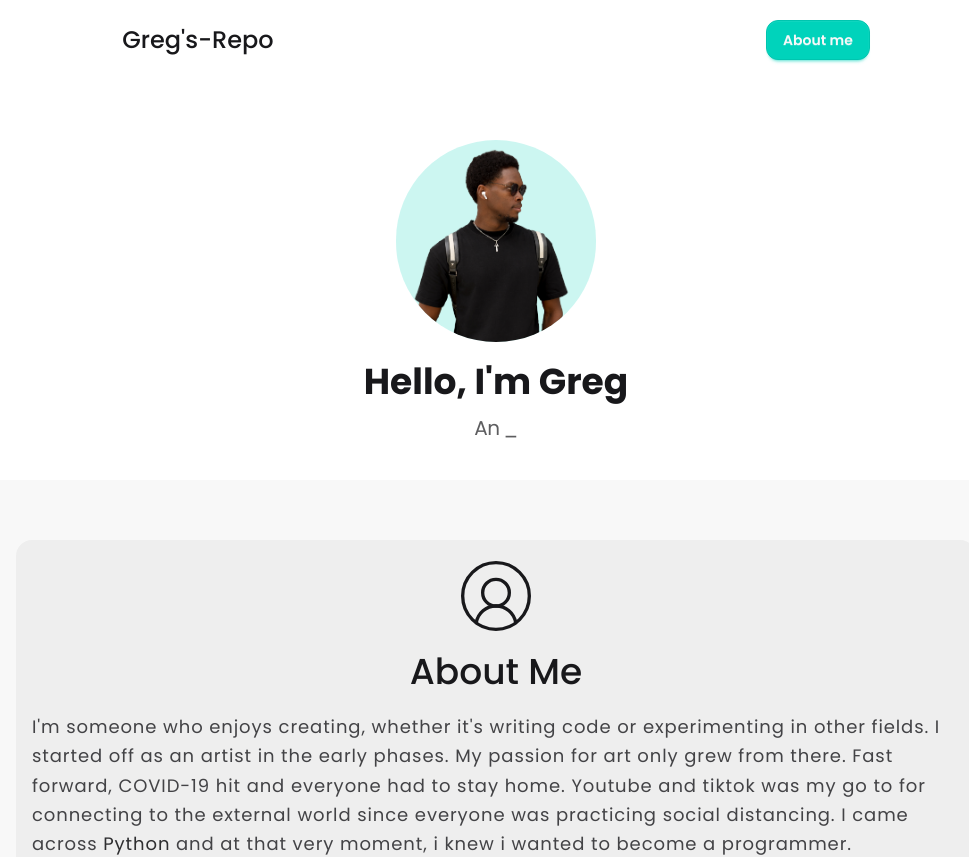
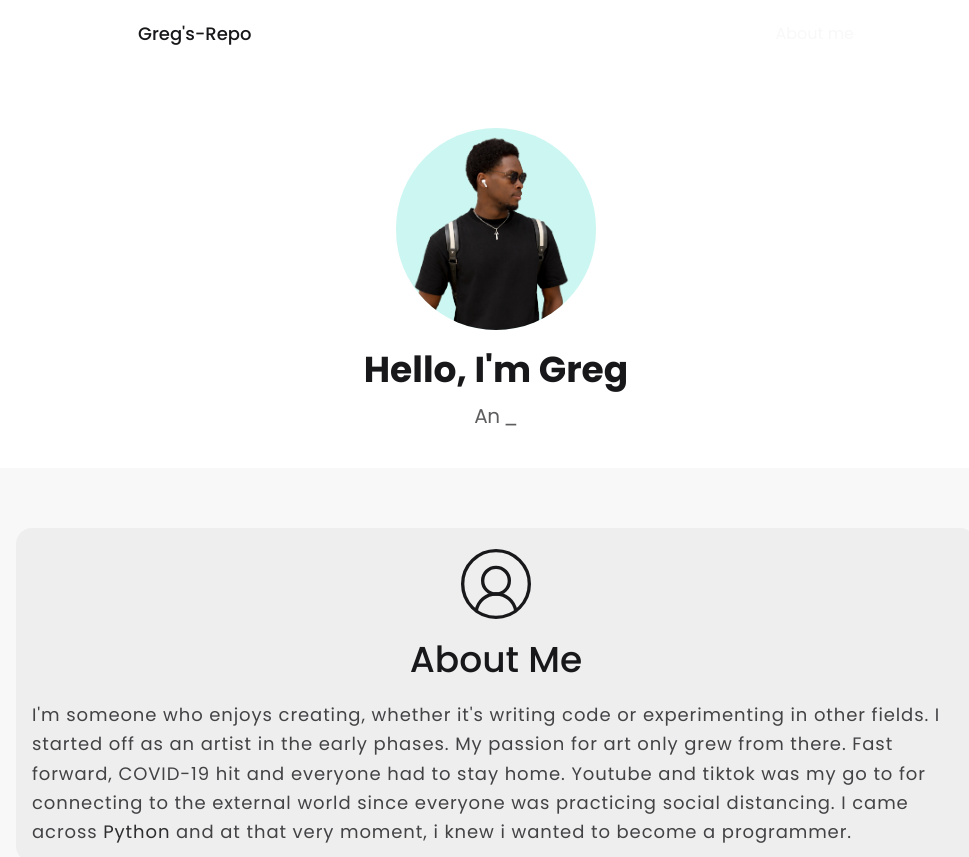
Before and after one commit to storytimewithgreg1-sudo/portfolio, a React (Vite) app: page / in a window 1280 px wide. Shown: the top 857 px of the page, without its empty margins (144-1113 px from the left). Built offline with nearby package versions, Linux system fonts and the light colour scheme.

Commit message:
adjusted button and progress bar size

```diff
--- a/src/components/Navbar.jsx
+++ b/src/components/Navbar.jsx
@@ -5,12 +5,12 @@ const Navbar = () => {
     <div className='w-full '>
         <nav className='flex justify-around items-center max-w-10xl md:max-w-13xl lg:max-w-15xl mx-auto p-5 '>
         <div className='flex items-center space-x-5'>
-            <span className='font-medium text-base-content  text-lg md:text-xl lg:text-2xl text-center'>Greg's-Repo</span>
+            <span className='font-medium text-base-content  text-sm md:text-md lg:text-lg text-center'>Greg's-Repo</span>
 
         </div>
 
         <div>
-            <button className='btn btn-accent text-base-200 rounded-xl'>
+            <button className='btn-sm md:btn-md btn-accent text-base-200 rounded-xl'>
                 About me
             </button>
 
--- a/src/components/Skills.jsx
+++ b/src/components/Skills.jsx
@@ -57,7 +57,7 @@ export const Skills = () => {
                             <div className='flex flex-col mb-9'>
                                 <h1 className='mb-3 text-base-content/60'> {item.skillDetails.name} </h1>
 
-                                <progress className='progress w-50 md:w-70 lg:w-70 progress-accent' value={item.skillDetails.level} max="100"></progress>
+                                <progress className='progress w-30 md:w-70 lg:w-70 progress-accent' value={item.skillDetails.level} max="100"></progress>
                             </div>
 
                         ))}
```
